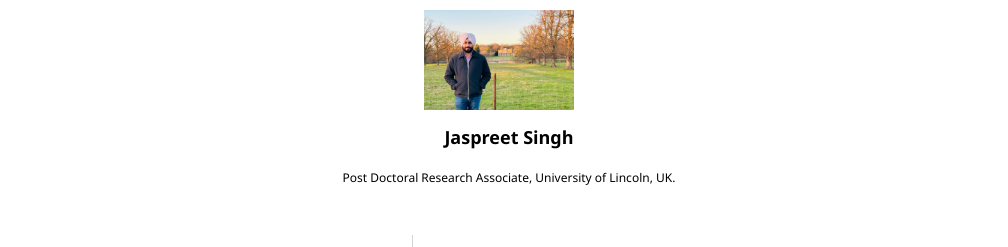
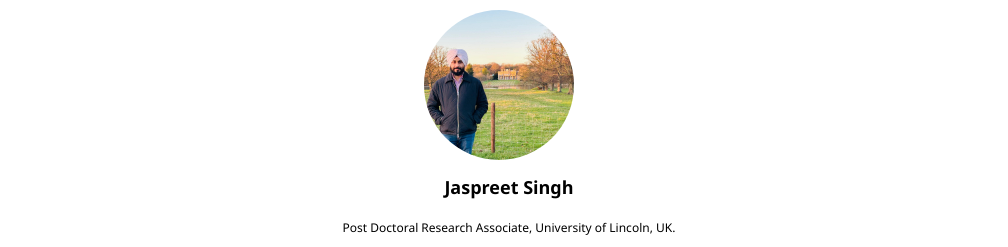
Before and after one commit to JaspreetSinghMaan/resume, a plain HTML site: page index.html in a window 1280 px wide. Shown: the top 247 px of the page, without its empty margins (131-1139 px from the left). Drawn offline with Linux system fonts and the light colour scheme.

Commit message:
Update index.html

```diff
--- a/index.html
+++ b/index.html
@@ -9,8 +9,9 @@
 	    	<header id="header" style="display: flex; align-items: center; justify-content: center; padding: 10px;">
         			<!-- Resume header with image and name side by side -->
 			<div>
-			    <img src="Title_Pic.jpg" alt="Jaspreet Singh" style="width:150px; height:100px; object-fit: cover; margin-right: 20px;">
-            			<h2><b>Jaspreet Singh</b></h2>
+			<img src="Title_Pic.jpg" alt="Jaspreet Singh" style="width:150px; height:150px; object-fit: cover; border-radius: 50%; margin-right: 20px;">
+
+				<h2><b>Jaspreet Singh</b></h2>
             			<p>Post Doctoral Research Associate, University of Lincoln, UK.</p>
 			</div>
     		</header>
```
